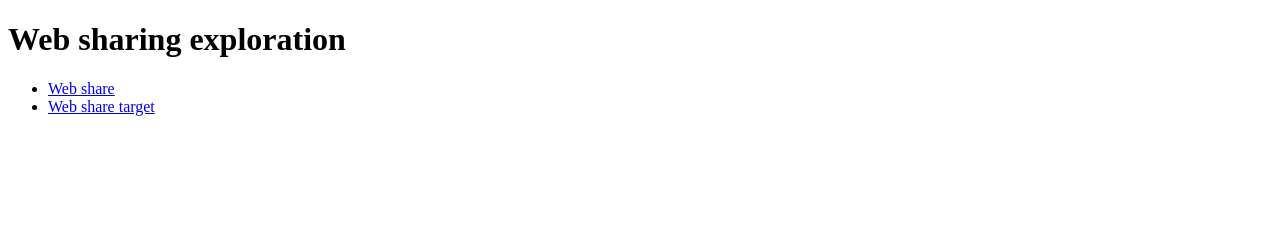
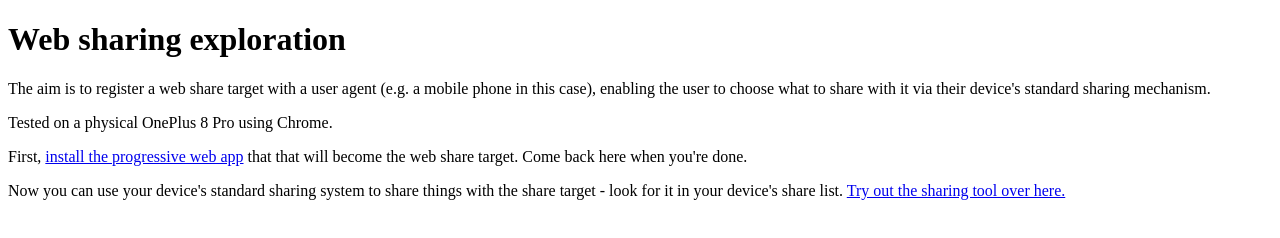
Before and after one commit to davidcmoulton/web-share-expt, a plain HTML site: page index.html in a window 1280 px wide. Drawn offline with Linux system fonts and the light colour scheme.

Commit message:
Improve narrative

```diff
--- a/index.html
+++ b/index.html
@@ -8,11 +8,25 @@
 </head>
 <body>
 
-<h1>Web sharing exploration</h1>
-<ul>
-  <li><a href="web-share.html">Web share</a></li>
-  <li><a href="target/index.html">Web share target</a></li>
-</ul>
+<header>
+  <h1>Web sharing exploration</h1>
+    <p>
+      The aim is to register a web share target with a user agent (e.g. a mobile phone in this case), enabling the user to choose
+      what to share with it via their device's standard sharing mechanism.
+    </p>
+    <p>Tested on a physical OnePlus 8 Pro using Chrome.</p>
+</header>
+
+<section>
+  <p>
+    First, <a href="target/index.html">install the progressive web app</a> that that will become the web share target.
+    Come back here when you're done.
+  </p>
+  <p>
+    Now you can use your device's standard sharing system to share things with the share target - look for it in your
+    device's share list. <a href="web-share.html">Try out the sharing tool over here.</a>
+  </p>
+</section>
 
 </body>
 </html>
```
Also changed, not shown: 2 other files.
